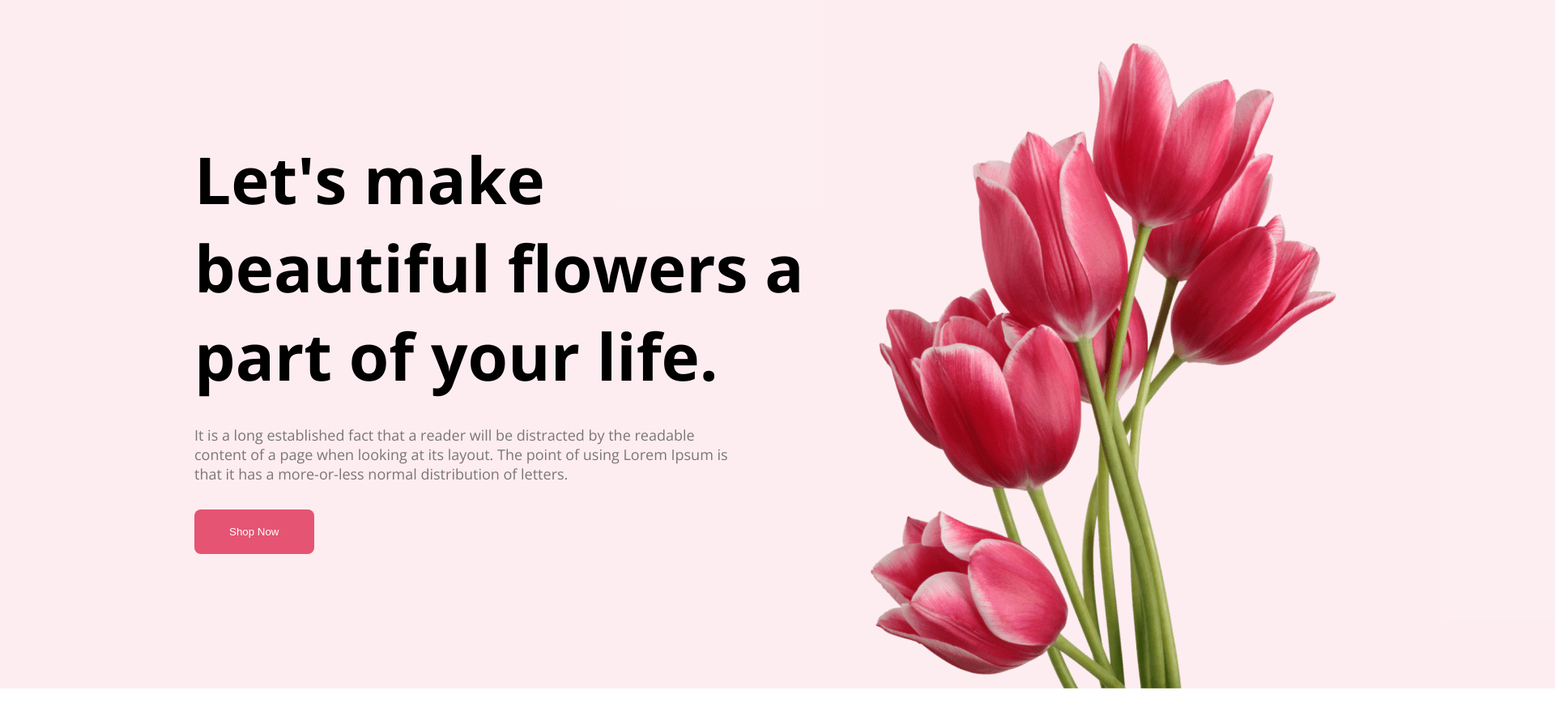
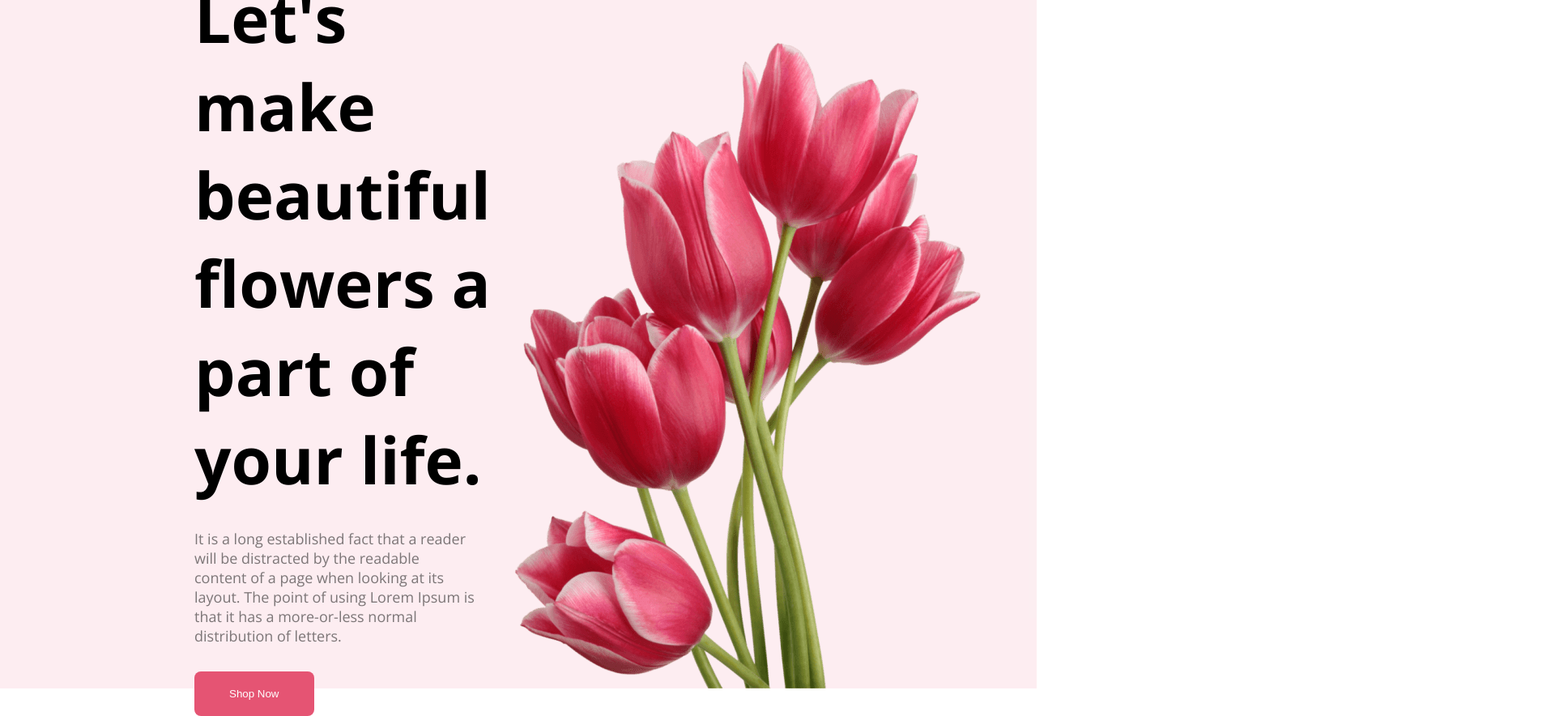
Before and after one commit to ri-masum/Assignment_1, a plain HTML site: page index.html in a window 1280 px wide. Shown: the whole page at 81% size, 1920 px wide, since content can reach past the window. Drawn offline with nearby package versions, Linux system fonts and the light colour scheme.

Commit message:
few changes in header section

```diff
--- a/style.css
+++ b/style.css
@@ -9,14 +9,16 @@ body {
 margin: 0px;
 padding: 0px;
 }
+/* header part css  */
 .banner-container{
 
     display: flex;
     justify-content: space-evenly;
     align-items: center;
-    width: 1920px;
+    width: 100%;
     height: 850px;
     background: rgba(229, 84, 115, 0.10);}
+
 
 .banner-left{
     width: 50%;
@@ -53,3 +55,4 @@ padding: 0px;
     margin-top: 32px;
     color: white;
 }
+/* header part css  */
```
Also changed, not shown: index.html (+2 -0 lines).
